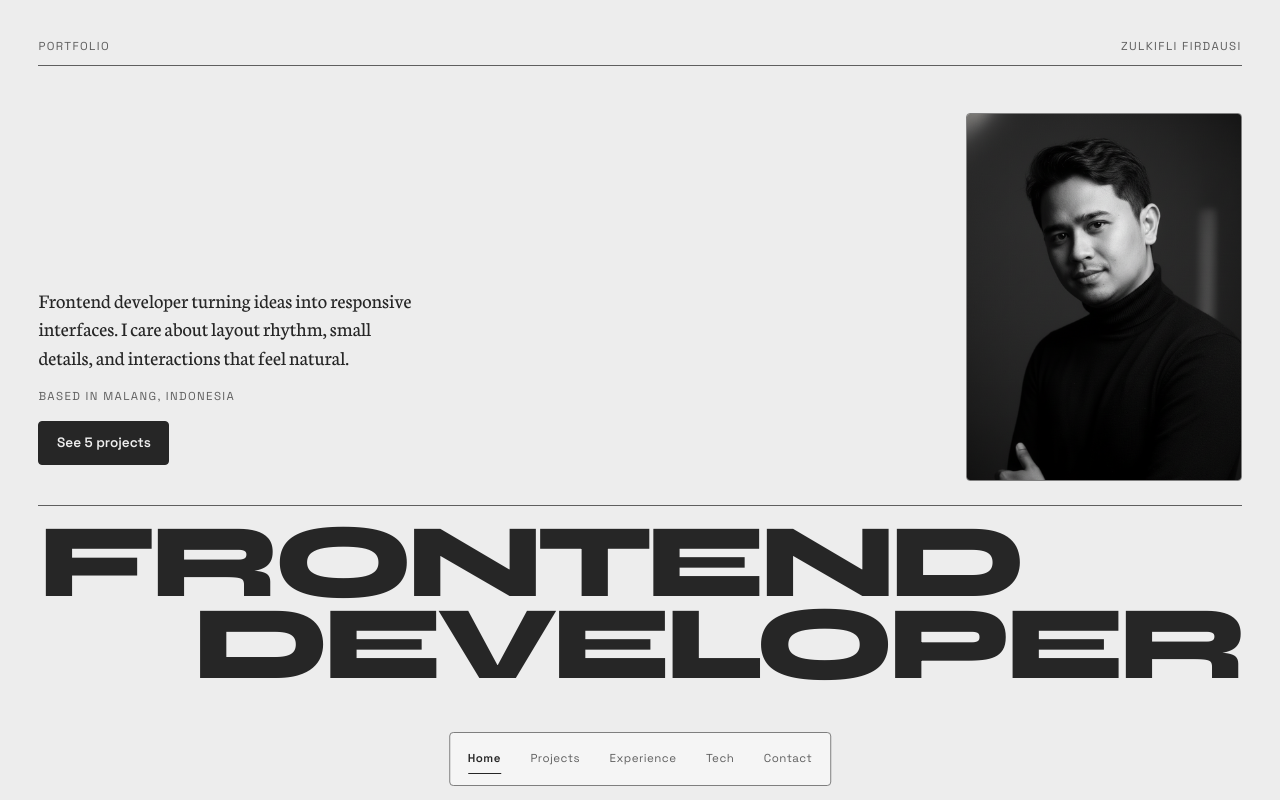
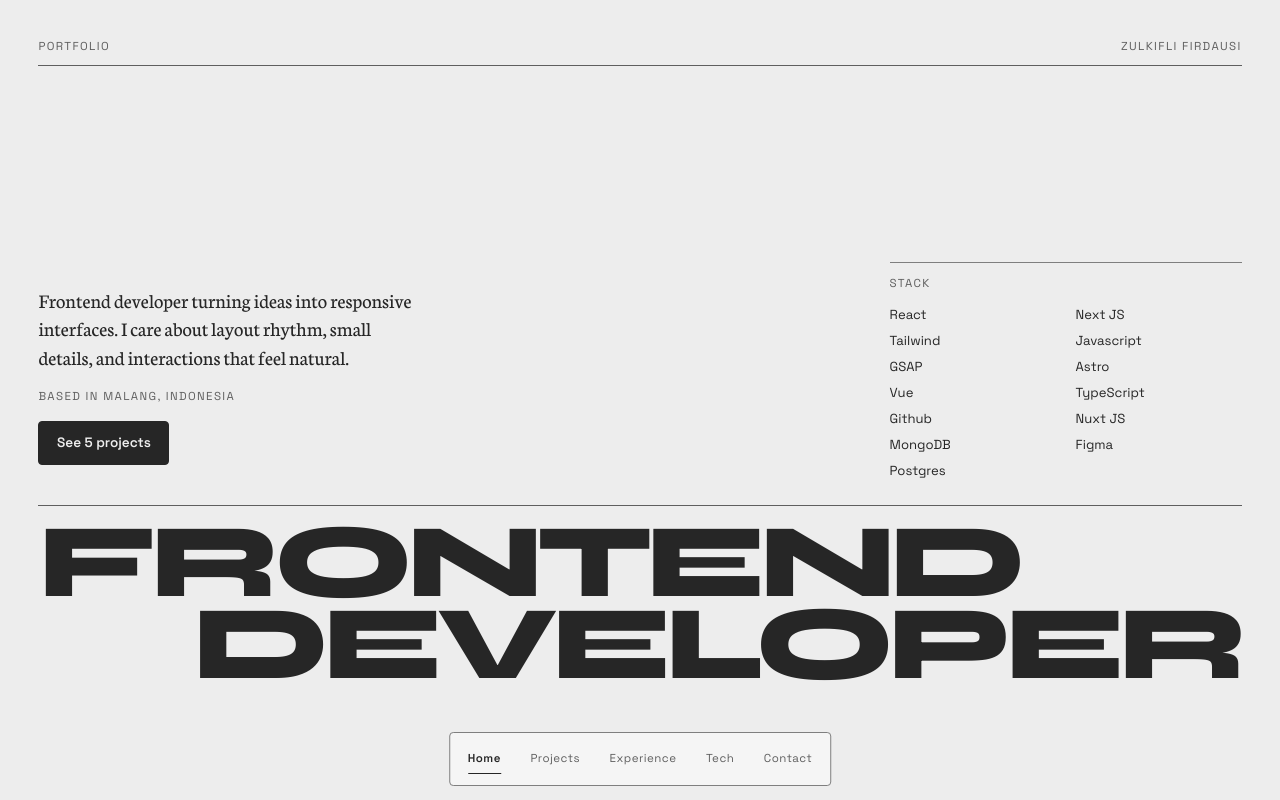
Before and after one commit to Zulkifli70/portofolio-new, a React (Vite) app: page / in a window 1280 px wide. Built offline with nearby package versions, Linux system fonts and the light colour scheme.

Commit message:
hero: drop portrait, use stack list instead

```diff
--- a/src/App.css
+++ b/src/App.css
@@ -238,7 +238,7 @@ a {
 }
 
 /* ═══════════════════════════════════════════════════════════════════
-   Hero — a print plate: masthead rule, copy + portrait, poster title
+   Hero — a print plate: masthead rule, copy + stack, poster title
    ═══════════════════════════════════════════════════════════════════ */
 .hero {
   display: grid;
@@ -304,22 +304,23 @@ a {
   min-height: 44px;
 }
 
-.hero-portrait {
-  margin: 0;
+.hero-stack {
   justify-self: end;
-  height: clamp(16rem, 46vh, 26rem);
-  aspect-ratio: 3 / 4;
-  overflow: hidden;
-  border: 1px solid var(--line);
-  border-radius: var(--radius);
+  width: min(100%, 22rem);
+  padding-top: 0.75rem;
+  border-top: 1px solid var(--line);
 }
 
-.hero-portrait img {
-  display: block;
-  width: 100%;
-  height: 100%;
-  object-fit: cover;
-  object-position: 50% 30%;
+.hero-stack-list {
+  display: grid;
+  grid-template-columns: repeat(2, minmax(0, 1fr));
+  gap: 0.4rem 1.25rem;
+  margin: 0.75rem 0 0;
+  padding: 0;
+  list-style: none;
+  font-family: var(--font-ui);
+  font-size: 0.82rem;
+  color: var(--ink);
 }
 
 .hero-title {
@@ -1086,8 +1087,8 @@ a {
     align-items: start;
     gap: 1.25rem;
   }
-  .hero-portrait {
-    height: 32vh;
+  .hero-stack {
+    align-self: start;
   }
   .hero-copy {
     padding-bottom: 0;
@@ -1099,10 +1100,8 @@ a {
   .hero-stage {
     grid-template-columns: 1fr;
   }
-  .hero-portrait {
+  .hero-stack {
     justify-self: start;
-    height: 30vh;
-    aspect-ratio: 4 / 3;
   }
 }
 
--- a/src/App.jsx
+++ b/src/App.jsx
@@ -86,11 +86,6 @@ export default function App() {
   useEffect(() => {
     if (!loading) return;
 
-    const image = new Image();
-    const preload = new Promise((resolve) => {
-      image.onload = image.onerror = () => resolve();
-      image.src = "/aboutme.png";
-    });
     const min = new Promise((resolve) =>
       setTimeout(resolve, LOADING_DURATION * 1000),
     );
@@ -98,7 +93,7 @@ export default function App() {
       setTimeout(resolve, LOADING_DURATION * 1000 + 200),
     );
 
-    Promise.race([Promise.all([document.fonts.ready, preload, min]), cap]).then(
+    Promise.race([Promise.all([document.fonts.ready, min]), cap]).then(
       () => {
         setLoading(false);
       },
--- a/src/views/Home.jsx
+++ b/src/views/Home.jsx
@@ -1,9 +1,9 @@
-import { about, projects } from "../data/portfolio";
+import { about, projects, techStacks } from "../data/portfolio";
 
 /**
  * Home hero, set as a printed portfolio plate: a masthead rule on top,
- * a short lede with portrait in the middle, and FRONTEND DEVELOPER as the
- * poster title pinned to the bottom edge.
+ * a short lede with the stack list in the middle, and FRONTEND DEVELOPER as
+ * the poster title pinned to the bottom edge.
  */
 export default function Home() {
   return (
@@ -22,15 +22,14 @@ export default function Home() {
           </a>
         </div>
 
-        <figure className="hero-portrait">
-          <img
-            src="/aboutme.png"
-            alt="Zulkifli Firdausi"
-            width="832"
-            height="1158"
-            fetchPriority="high"
-          />
-        </figure>
+        <div className="hero-stack">
+          <p className="hero-label">Stack</p>
+          <ul className="hero-stack-list">
+            {techStacks.map((tech) => (
+              <li key={tech.name}>{tech.name}</li>
+            ))}
+          </ul>
+        </div>
       </div>
 
       <h1 className="hero-title">
```
